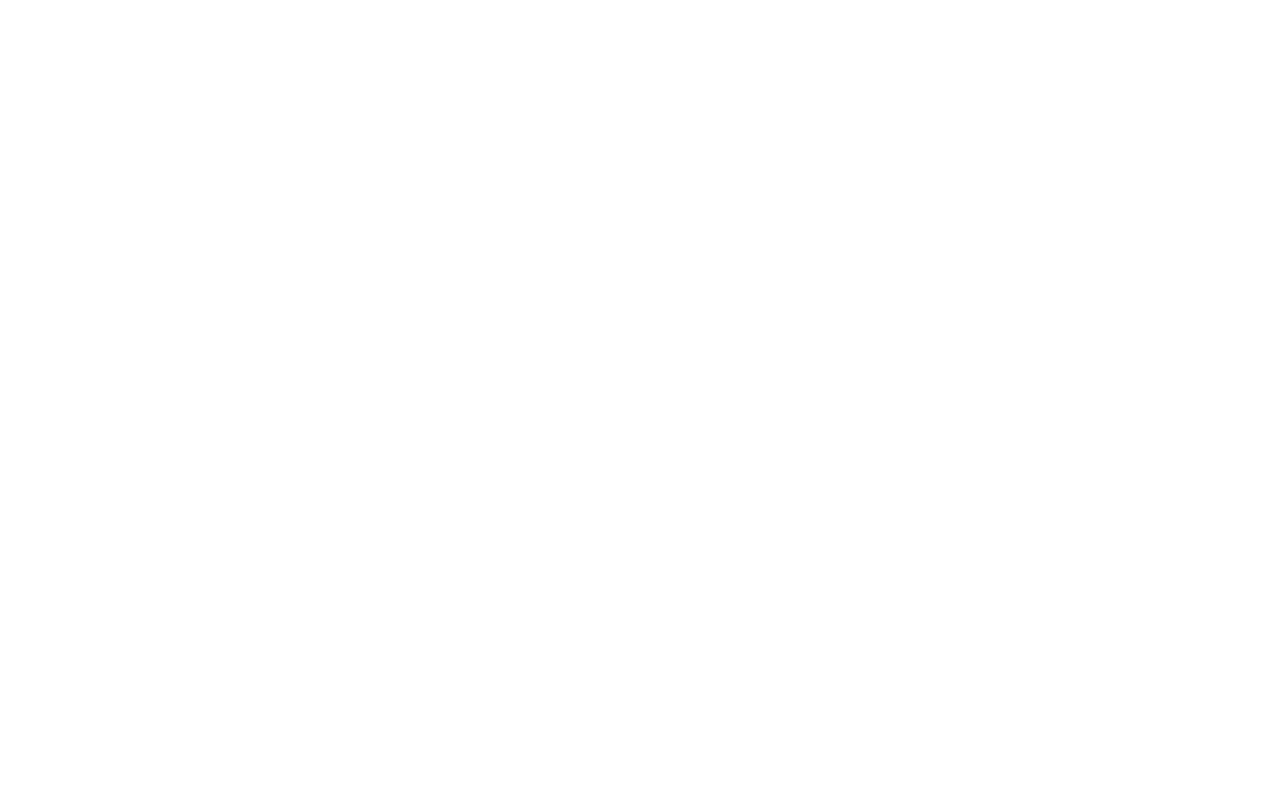
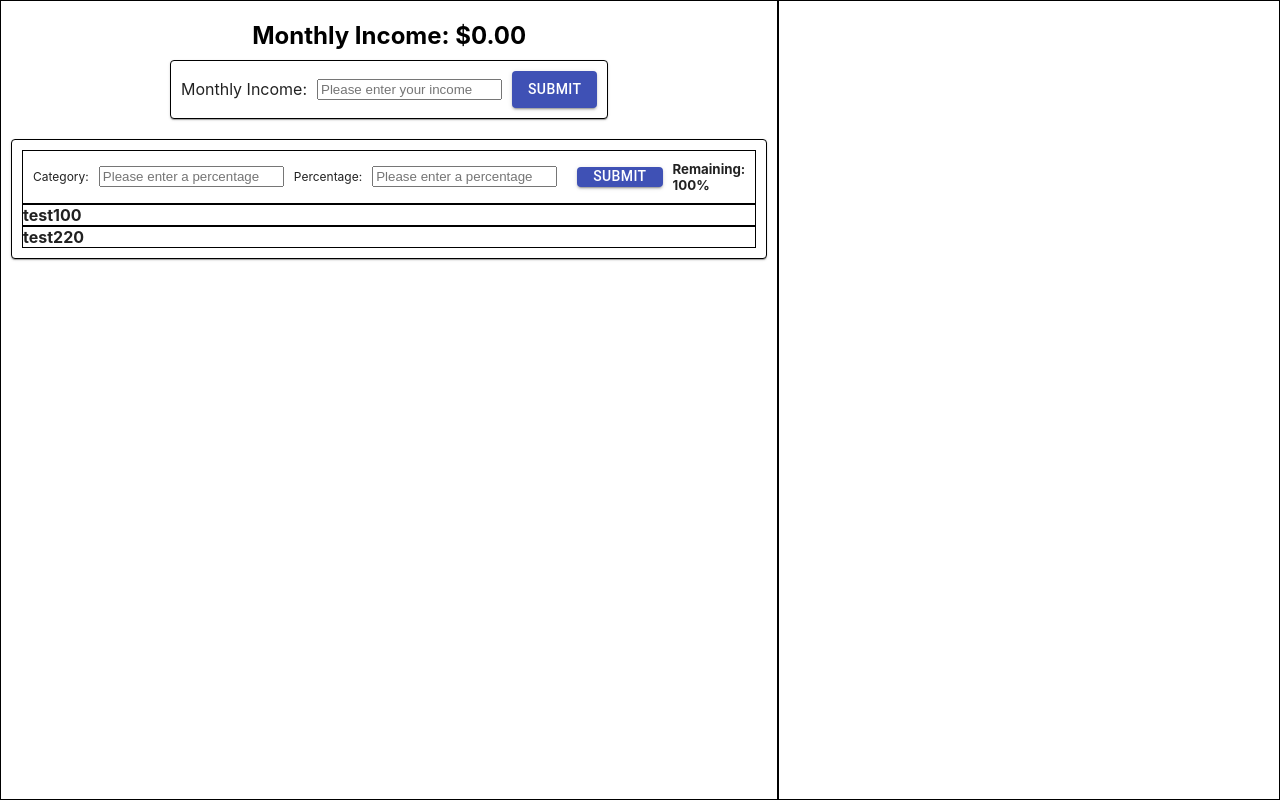
Before and after one commit to chrtrinh/financial_planner, a React (Create React App) app: page / in a window 1280 px wide. Built offline with nearby package versions, Linux system fonts and the light colour scheme.

Commit message:
Added: Home, InputsContainer, CostBreakdown Component. Updated: CSS for each component

```diff
--- a/package.json
+++ b/package.json
@@ -3,6 +3,7 @@
   "version": "0.1.0",
   "private": true,
   "dependencies": {
+    "@material-ui/core": "^4.11.2",
     "@testing-library/jest-dom": "^5.11.9",
     "@testing-library/react": "^11.2.3",
     "@testing-library/user-event": "^12.6.2",
--- a/public/index.html
+++ b/public/index.html
@@ -2,7 +2,7 @@
 <html lang="en">
 	<head>
 		<meta charset="utf-8" />
-    <link rel="icon" href="%PUBLIC_URL%/favicon.ico" />
+		<link rel="icon" href="https://img.icons8.com/ios/50/000000/d.png" />
 		<meta name="viewport" content="width=device-width, initial-scale=1" />
 		<meta name="theme-color" content="#000000" />
 		<meta
@@ -24,7 +24,7 @@
       work correctly both with client-side routing and a non-root public URL.
       Learn how to configure a non-root public URL by running `npm run build`.
     -->
-    <title>React App</title>
+		<title>Deenero</title>
 	</head>
 	<body>
 		<noscript>You need to enable JavaScript to run this app.</noscript>
@@ -38,6 +38,5 @@
 
       To begin the development, run `npm start` or `yarn start`.
       To create a production bundle, use `npm run build` or `yarn build`.
-    -->
-  </body>
+    --></body>
 </html>
--- /dev/null
+++ b/src/Components/CostBreakdownContainer/CostBreakdownContainer.css
@@ -0,0 +1,77 @@
+.costBreakdownContainer {
+	display: flex;
+	width: 100%;
+}
+
+.costBreakdownContainer > .MuiCard-root {
+	border: 1px solid #000;
+	margin: 10px;
+	padding: 10px;
+	width: 100%;
+}
+
+.costBreakdownContainer__header {
+	display: flex;
+	align-items: center;
+	border-bottom: 1px solid gray;
+	border: 1px solid #000;
+	padding: 10px;
+}
+
+.costBreakdownContainer__header__inputs {
+	display: flex;
+	flex: 0.8;
+}
+
+.costBreakdownContainer__header__inputs__container {
+	display: flex;
+	justify-content: center;
+	align-items: center;
+	width: 100%;
+}
+
+.costBreakdownContainer__header__inputs__left > label {
+	font-size: 12px;
+	margin-right: 10px;
+}
+
+.costBreakdownContainer__header__inputs__left > input {
+	height: 50%;
+	flex: 1;
+	margin-right: 10px;
+}
+
+.costBreakdownContainer__header__inputs__left {
+	display: flex;
+	justify-content: center;
+	align-items: center;
+	flex: 0.8;
+}
+
+.costBreakdownContainer__header__inputs__right {
+	height: 100%;
+	display: flex;
+	justify-content: center;
+	align-items: center;
+}
+
+.costBreakdownContainer__header__inputs__right > .MuiButton-root {
+	height: 20px;
+	margin-left: 10px;
+}
+
+.costBreakdownContainer__body {
+	width: 100%;
+}
+
+.constBreakdownContainer__usage {
+	display: flex;
+	justify-content: center;
+	width: 80%;
+	margin-left: 10px;
+}
+
+.costBreakdownContainer__record {
+	border: 1px solid #000;
+	display: flex;
+}
--- /dev/null
+++ b/src/Components/CostBreakdownContainer/CostBreakdownContainer.js
@@ -0,0 +1,60 @@
+import "./CostBreakdownContainer.css";
+import Card from "@material-ui/core/Card";
+import React, { useEffect } from "react";
+import { Button } from "@material-ui/core";
+
+function CostBreakdownContainer({
+	percentage,
+	updateSlice,
+	checkIfSliceExists,
+	inputSlice,
+}) {
+	return (
+		<div className="costBreakdownContainer">
+			<Card>
+				<div className="costBreakdownContainer__header">
+					<div className="costBreakdownContainer__header__inputs">
+						<div className="costBreakdownContainer__header__inputs__container">
+							<div className="costBreakdownContainer__header__inputs__left">
+								<label>Category: </label>
+								<input
+									type="text"
+									placeholder="Please enter a percentage"
+								/>
+								<label>Percentage: </label>
+								<input
+									type="text"
+									placeholder="Please enter a percentage"
+								/>
+							</div>
+							<div className="costBreakdownContainer__header__inputs__right">
+								<Button variant="contained" color="primary">
+									Submit
+								</Button>
+							</div>
+						</div>
+					</div>
+
+					<div className="constBreakdownContainer__usage">
+						<h5>Remaining: {percentage}%</h5>
+					</div>
+				</div>
+				<div className="costBreakdownContainer__body">
+					{Object.keys(inputSlice).map((slice) => {
+						return (
+							<div
+								className="costBreakdownContainer__record"
+								key={slice}
+							>
+								<h4>{slice}</h4>
+								<h4>{inputSlice[slice]}</h4>
+							</div>
+						);
+					})}
+				</div>
+			</Card>
+		</div>
+	);
+}
+
+export default CostBreakdownContainer;
--- a/src/Components/Home/Home.css
+++ b/src/Components/Home/Home.css
@@ -1,2 +1,14 @@
 .home {
+	display: flex;
+	height: 100vh;
 }
+
+.home__left {
+	border: 1px solid #000;
+	flex: 0.5;
+}
+
+.home__right {
+	border: 1px solid #000;
+	flex: 0.5;
+}
--- a/src/Components/Home/Home.js
+++ b/src/Components/Home/Home.js
@@ -1,11 +1,14 @@
-import React from 'react';
-import InputsContainer from '../InputsContainer/InputsContainer';
-import './Home.css';
+import React from "react";
+import InputsContainer from "../InputsContainer/InputsContainer";
+import "./Home.css";
 
 function Home() {
 	return (
 		<div className="home">
-			<InputsContainer />
+			<div className="home__left">
+				<InputsContainer />
+			</div>
+			<div className="home__right"></div>
 		</div>
 	);
 }
--- a/src/Components/InputsContainer/InputsContainer.css
+++ b/src/Components/InputsContainer/InputsContainer.css
@@ -0,0 +1,51 @@
+.inputsContainer {
+	display: flex;
+	flex-direction: column;
+}
+
+.inputsContainer__top {
+	display: flex;
+	flex-direction: column;
+	align-items: center;
+	justify-content: center;
+	margin-top: 10px;
+	margin-bottom: 10px;
+}
+
+.inputsContainer__top__header {
+	margin-top: 10px;
+	margin-bottom: 10px;
+}
+
+.inputsContainer__top__body > h4 {
+	color: red;
+	text-align: center;
+}
+
+.inputsContainer__top__body > .MuiCard-root {
+	padding: 10px;
+	display: flex;
+	justify-content: center;
+	align-items: center;
+	border: 1px solid #000;
+}
+
+.inputsContainer__top__body > .MuiCard-root > label {
+	margin-right: 10px;
+}
+
+.inputsContainer__top__body > .MuiCard-root > .MuiButton-root {
+	margin-left: 10px;
+}
+
+.inputsContainer__bottom {
+	display: flex;
+	justify-content: center;
+	align-items: center;
+}
+
+.inputsContainer__bottom > .MuiCard-root {
+	width: 100%;
+	margin: 10px;
+	border: 1px solid #000;
+}
--- a/src/Components/InputsContainer/InputsContainer.js
+++ b/src/Components/InputsContainer/InputsContainer.js
@@ -1,9 +1,81 @@
-import React, { useState } from 'react';
-import './InputsContainer.css';
+import "./InputsContainer.css";
+import Button from "@material-ui/core/Button";
+import Card from "@material-ui/core/Card";
+import React, { useEffect, useState } from "react";
+import CostBreakdownContainer from "../CostBreakdownContainer/CostBreakdownContainer";
 
 function InputsContainer() {
-	const [inputSlice, setInputSlice] = useState({});
+	const [inputSlice, setInputSlice] = useState({
+		test: "100",
+		test2: "20",
+	});
+	const [loaded, setLoaded] = useState(false);
+	const [income, setIncome] = useState(0.0);
+	const [incomeValue, setIncomeValue] = useState("");
+	const [valueError, setValueError] = useState(false);
+	const [percentage, setPercentage] = useState(100);
 
-	return <div className="inputsContainer">{inputSlice.test}</div>;
+	useEffect(() => {
+		setLoaded(true);
+	}, []);
+
+	const updateSlice = (sliceName, value) => {
+		let temporarySlice = inputSlice;
+		inputSlice[sliceName] = value;
+		setInputSlice(temporarySlice);
+	};
+
+	const checkIfSliceExists = (sliceName) => {
+		return inputSlice.hasOwnProperty(sliceName);
+	};
+
+	const validateIncomeValueBeforeUpdate = (incomeValue) => {
+		if (isNaN(incomeValue) || incomeValue.length === 0) {
+			setValueError(true);
+			return;
+		}
+		setValueError(false);
+		setIncome(incomeValue);
+	};
+
+	return (
+		<div className="inputsContainer">
+			<div className="inputsContainer__top">
+				<div className="inputsContainer__top__header">
+					<h2>Monthly Income: ${parseInt(income, 10).toFixed(2)}</h2>
+				</div>
+				<div className="inputsContainer__top__body">
+					<Card>
+						<label>Monthly Income:</label>
+						<input
+							type="text"
+							placeholder="Please enter your income"
+							value={incomeValue}
+							onChange={(e) => setIncomeValue(e.target.value)}
+						/>
+						<Button
+							variant="contained"
+							color="primary"
+							onClick={(e) => {
+								validateIncomeValueBeforeUpdate(incomeValue);
+								setIncomeValue("");
+							}}
+						>
+							Submit
+						</Button>
+					</Card>
+					{valueError ? <h4>Please enter a valid number!</h4> : null}
+				</div>
+			</div>
+			<div className="inputsContainer__bottom">
+				<CostBreakdownContainer
+					percentage={percentage}
+					updateSlice={updateSlice}
+					checkIfSliceExists={checkIfSliceExists}
+					inputSlice={inputSlice}
+				/>
+			</div>
+		</div>
+	);
 }
 export default InputsContainer;
```
Also changed, not shown: 2 other files (tests, documents, lock files or other folders). Lines whose indentation alone changed are shown as unchanged.
